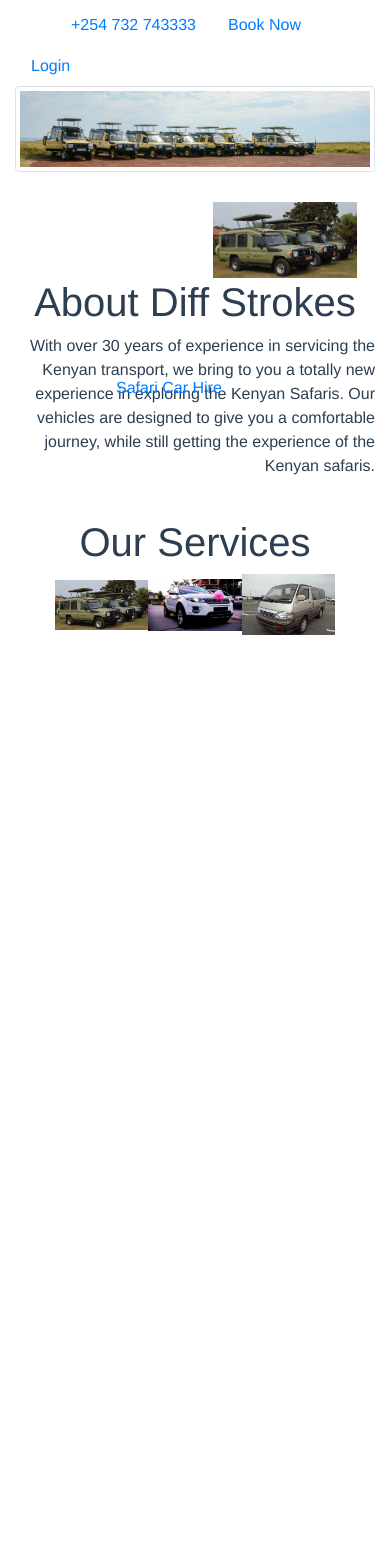
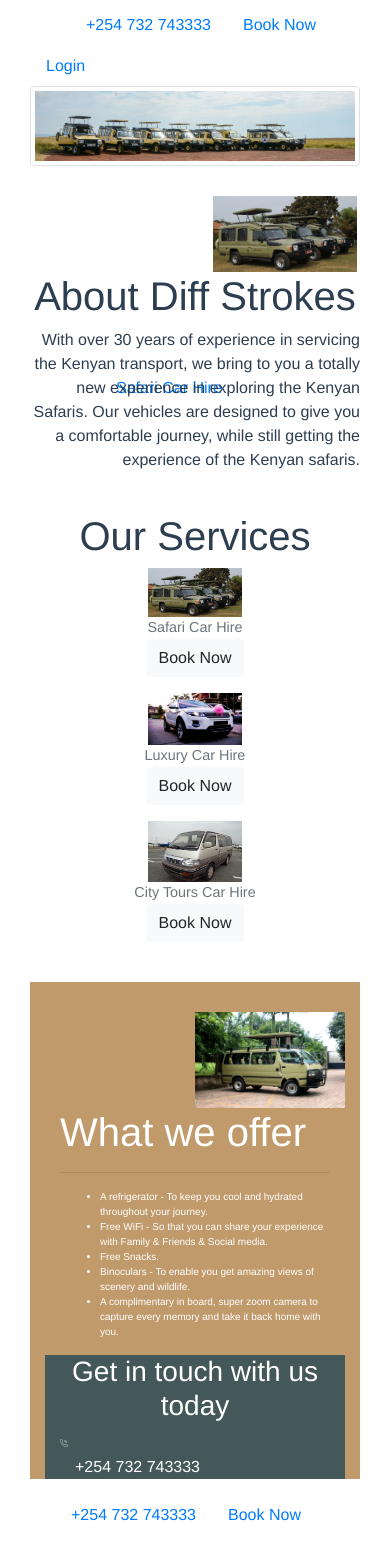
Before and after one commit to tamzin22/diffStrokes, a Vue app: page / in a window 390 px wide. Shown: the part 432-1979 px from the top of the page. Before the commit the page ends 1091 px from the top, so only its background shows below. Built offline with nearby package versions, Linux system fonts and the light colour scheme.

Commit message:
styling starts

```diff
--- a/src/App.vue
+++ b/src/App.vue
@@ -1,10 +1,14 @@
 <template>
   <div id="app" class="container-fluid">
+    <meta name="viewport" content="width=device-width, initial-scale=1" user-scalable="no">
   <div container p-3 my-3 border>
   <home />
   <about/>
   <description />
   <services />
+  <offers/>
+  <formFill/>
+  <offers />
     </div>
    </div>
 </template>
@@ -14,6 +18,8 @@ import home from './components/home.vue'
 import about from './components/about.vue'
 import services from './components/services.vue'
 import description from './components/description.vue'
+import offers from './components/offeredServices.vue'
+import FormFill from './components/formFill.vue'
 
 
 
@@ -25,6 +31,8 @@ export default {
     about,
     services,
     description,
+    offers,
+    FormFill,
 
   }
 }
@@ -43,5 +51,9 @@ import default{
   color: #2c3e50;
 
 }
+.full-width-div {
+    width: 100%;
+    left: 0;
+}
 
 </style>
--- a/src/components/about.vue
+++ b/src/components/about.vue
@@ -1,5 +1,5 @@
 <template>
-    <div>
+    <div class="container">
          <b-nav id="nav">
     <img src="../assets/lion.png" alt="Logo" style="width:40px;">
 <div class="top-left"><b-nav-item href="#1">Home</b-nav-item></div>
--- a/src/components/description.vue
+++ b/src/components/description.vue
@@ -1,12 +1,18 @@
 <template>
-    <div>
+    <div class="container">
+        <div class="row text-center">
+        <div class="col-md-18">
         <img src="../assets/twocars.png" class="saf" style="width: 40%; alignment: left; margin-top:30px">
    <h1>About Diff Strokes</h1>
-<p class="text-right">With over 30 years of experience in servicing the Kenyan
-transport, we bring to you a totally new experience in exploring
-the Kenyan Safaris.
-Our vehicles are designed to give you a comfortable journey,
-while still getting the experience of the Kenyan safaris.</p>
+        </div>
+          <div class="col-md-12"  style="text-align: left">
+            <p class="text-right">With over 30 years of experience in servicing the Kenyan
+               transport, we bring to you a totally new experience in exploring
+               the Kenyan Safaris.
+               Our vehicles are designed to give you a comfortable journey,
+               while still getting the experience of the Kenyan safaris.</p>
+        </div>
+    </div>
     </div>
 </template>
 
--- /dev/null
+++ b/src/components/formFill.vue
@@ -0,0 +1,61 @@
+<template>
+    <div>
+     <b-nav>
+            <img src="../assets/lion.png" alt="Logo" style="width:40px;">
+<div class="top-left position-absolute"><b-nav-item href="#1">Home</b-nav-item></div>
+<div class="about position-absolute"><b-nav-item href="#2">About Us</b-nav-item></div>
+<div class="inTouch"><b-nav-item href="#3">Get in Touch</b-nav-item></div>
+<div class="contact"><b-nav-item href="#4">+254 732 743333</b-nav-item></div>
+<div class="book"><b-nav-item href="#5">Book Now</b-nav-item></div>
+<div class="login"><b-nav-item href="#6">Login</b-nav-item></div>
+</b-nav>
+   <img alt="Vue logo" src="../assets/cars.png" class="img-thumbnail" style="width: 100%;">
+
+   <form class="card">
+  <div class="form-row justify-content-center">
+    <div class="form-group col-md-6 ">
+      <label for="inputName4">Name</label>
+      <input type="text" class="form-control" id="inputName4" >
+    </div>
+    <div class="form-group col-md-6">
+      <label for="inputEmail4">Phone</label>
+      <input type="number" class="form-control" id="inputPhone4" >
+    </div>
+    <div class="form-group col-md-6">
+      <label for="inputEmail4">Email</label>
+      <input type="email" class="form-control" id="inputEmail4">
+    </div>
+     <div class="form-group col-md-6">
+      <label for="inputDate4">Booking Date</label>
+      <input type="date" class="form-control" id="inputDate4" >
+    </div>
+    <div class="form-group col-md-6">
+      <label for="inputpass4">No. of Passangers</label>
+      <input type="number" class="form-control" id="inputPass4">
+    </div>
+    <div class="form-group col-md-6">
+      <label for="inputPickUp4">Pick up Point</label>
+      <input type="text" class="form-control" id="inputPickUp4">
+    </div>
+    <div class="form-group col-md-6">
+      <label for="inputDes4">Destination</label>
+      <input type="text" class="form-control" id="inputDes4">
+    </div>
+    <div class="form-group col-md-6">
+      <label for="inputVehicle">Type of Vehicle</label>
+      <select id="inputVehicle" class="form-control">
+        <option selected></option>
+        <option>...</option>
+      </select>
+    </div>
+      <button type="submit" class="btn btn-grey">Submit</button>
+  </div>
+   </form>
+
+    </div>
+</template>
+<script>
+export default {
+    name:"formFill"
+}
+</script>
--- /dev/null
+++ b/src/components/offeredServices.vue
@@ -0,0 +1,42 @@
+<template>
+<div class="full-width-div">
+        <div class="col-sm-32 col-md-32 col-xs-32 container-fluid">
+            <div class="thumbnail container-fluid" style="border:none; background:#c19a6b; text-align: left">
+             <div class="col-sm-18 col-md-18 col-xs-24 float-right image-container ">
+            <img src="../assets/safariVan.png" class="saf" style="width:50%; alignment: left; margin-top:30px">
+             </div>
+    <div class="col-sm-18 col-md-18 col-xs-24 container-fluid">
+     <h1 style="color:white">What we offer</h1>
+     <hr>
+    <ul class='vertical-align' style="font-size:10px; color:#03225C;color:white">
+        <li>A refrigerator - To keep you cool and hydrated throughout your journey.</li>
+        <li>Free WiFi - So that you can share your experience with Family & Friends & Social media.</li>
+        <li>Free Snacks.</li>
+        <li>Binoculars - To enable you get amazing views of scenery and wildlife.</li>
+        <li>A complimentary in board, super zoom camera to capture every memory and take it back home with you.</li>
+    </ul>
+    </div>
+         <div class="col-sm-32 col-md-32 col-xs-32 container-fluid" style="background-color:#455859">
+         <div >
+             <h3 style="text-align:center;color:white;">Get in touch with us today</h3>
+         <div class="col-sm-18 col-md-18 col-xs-24 float-right image-container ">
+         <b-img src="../assets/phoneIcon.png" style="width:3%" ></b-img>
+         </div>
+         <div class="col-sm-18 col-md-18 col-xs-24 container-fluid ">
+         <p style="color:white">+254 732 743333</p>
+         </div>
+          </div>
+         </div>
+            </div>
+    </div>
+    </div>
+    </template>
+
+<script>
+export default {
+    name : "offers"
+}
+</script>
+<style>
+
+</style>
--- a/src/components/services.vue
+++ b/src/components/services.vue
@@ -5,9 +5,21 @@
 <b-row>
   <div col-md-12>
     <b-col>
-  <b-img  src="../assets/twocars.png" style="width: 30%; height :20%"></b-img>
-  <b-img  src="../assets/wedcar.png" style="width: 30%; height :20%"></b-img>
+  <figure class="figure">
+    <b-img  src="../assets/twocars.png" style="width: 30%; height :20%" class="pull-left" alt="car"></b-img>
+     <figcaption class="figure-caption">Safari Car Hire</figcaption>
+     <button type="button" class="btn btn-light">Book Now</button>
+    </figure>
+  <figure>
+    <b-img  src="../assets/wedcar.png" style="width: 30%; height :20%"></b-img>
+    <figcaption class="figure-caption">Luxury Car Hire</figcaption>
+    <button type="button" class="btn btn-light">Book Now</button>
+    </figure>
+    <figure>
   <b-img  src="../assets/van.png" style="width: 30%; height :20%"></b-img>
+  <figcaption class="figure-caption">City Tours Car Hire</figcaption>
+  <button type="button" class="btn btn-light">Book Now</button>
+    </figure>
     </b-col>
   </div>
 </b-row>
```
Also changed, not shown: src/assets/phoneIcon.png (added), src/assets/safariVan.png (added).
